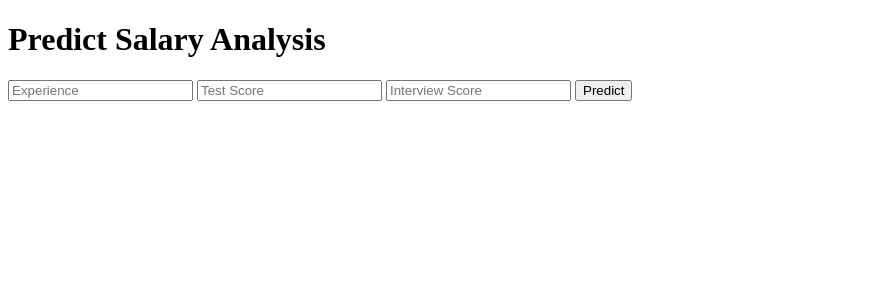
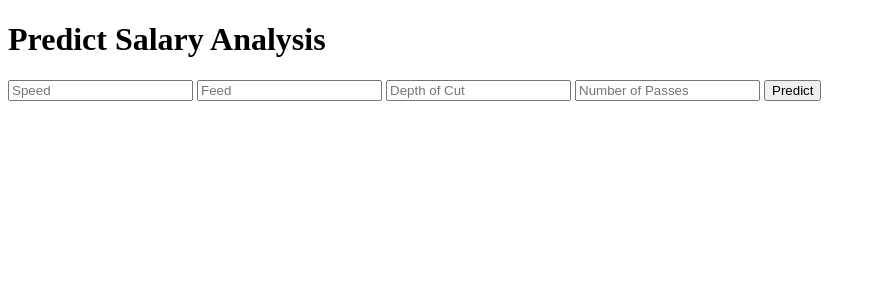
Before and after one commit to ashwinbjind/BUrnishing-Project, a Python web app: template templates/index.html in a window 1280 px wide. Shown: the top 300 px of the page, without its empty margins (0-876 px from the left). Run offline with Jinja, Linux system fonts and the light colour scheme; the template is opened without the code that fills it, so the values that code supplies are empty.

Commit message:
Update index.html

```diff
--- a/templates/index.html
+++ b/templates/index.html
@@ -17,9 +17,10 @@
 
      <!-- Main Input For Receiving Query to our ML -->
     <form action="{{ url_for('predict')}}"method="post">
-    	<input type="text" name="experience" placeholder="Experience" required="required" />
-        <input type="text" name="test_score" placeholder="Test Score" required="required" />
-		<input type="text" name="interview_score" placeholder="Interview Score" required="required" />
+    	<input type="text" name="Speed" placeholder="Speed" required="required" />
+        <input type="text" name="Feed" placeholder="Feed" required="required" />
+	<input type="text" name="Depth of Cut" placeholder="Depth of Cut" required="required" />
+	    <input type="text" name="Number of Passes" placeholder="Number of Passes" required="required" />
 
         <button type="submit" class="btn btn-primary btn-block btn-large">Predict</button>
     </form>
```
